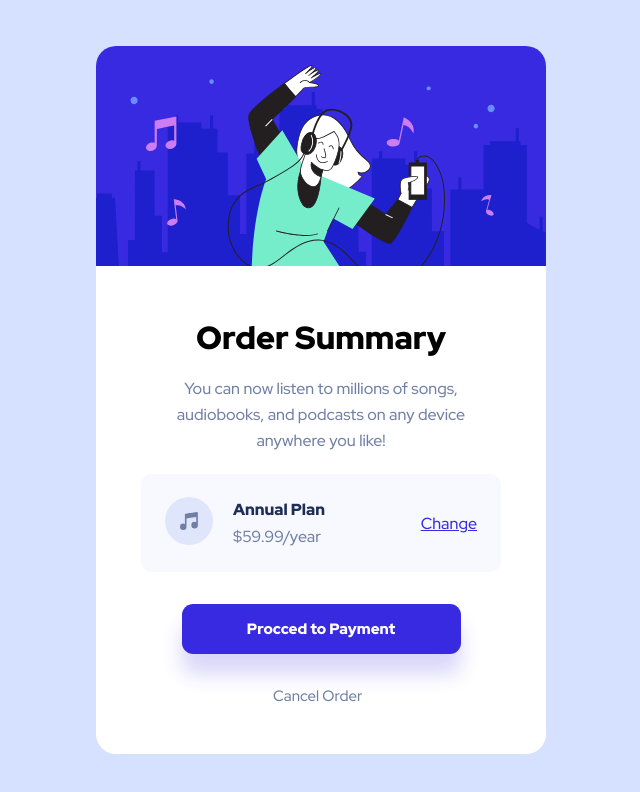
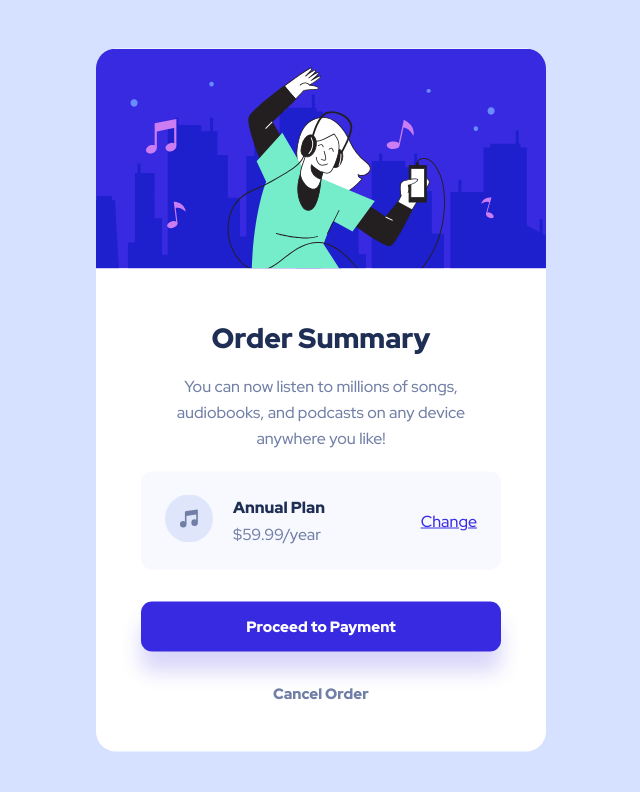
Before and after one commit to Paul21777/order-summary-component-main, a plain HTML site: page index.html in a window 1280 px wide. Shown: the whole page, without its empty margins (319-959 px from the left). Drawn offline with Linux system fonts and the light colour scheme.

Commit message:
add font-weight to cancel order and set a relative size for the button

```diff
--- a/index.html
+++ b/index.html
@@ -40,7 +40,7 @@
         <div class="change">Change</div>
       </div>
 
-      <input type="submit" value="Procced to Payment" />
+      <input type="submit" value="Proceed to Payment" />
 
       <div class="cancel-order">Cancel Order</div>
     </main>
--- a/style.css
+++ b/style.css
@@ -46,6 +46,9 @@ h1 {
   height: auto;
   text-align: center;
   margin: 45px auto 0 auto;
+  font-size: 28px;
+  font-weight: 900;
+  color: var(--dark-grey);
 }
 
 .text-resume {
@@ -105,7 +108,7 @@ h1 {
 }
 input[type="submit"] {
   display: block;
-  max-width: 354px;
+  width: 80%;
   min-width: 279px;
   height: 50px;
   margin: 32px auto 0 auto;
@@ -131,9 +134,11 @@ input[type="submit"]:hover {
   height: 20px;
   margin: 32px auto 48px auto;
   color: var(--light-grey);
+  font-weight: 900;
 }
 
 .cancel-order:hover {
+  font-weight: 900;
   color: var(--dark-grey);
   cursor: pointer;
 }
```
